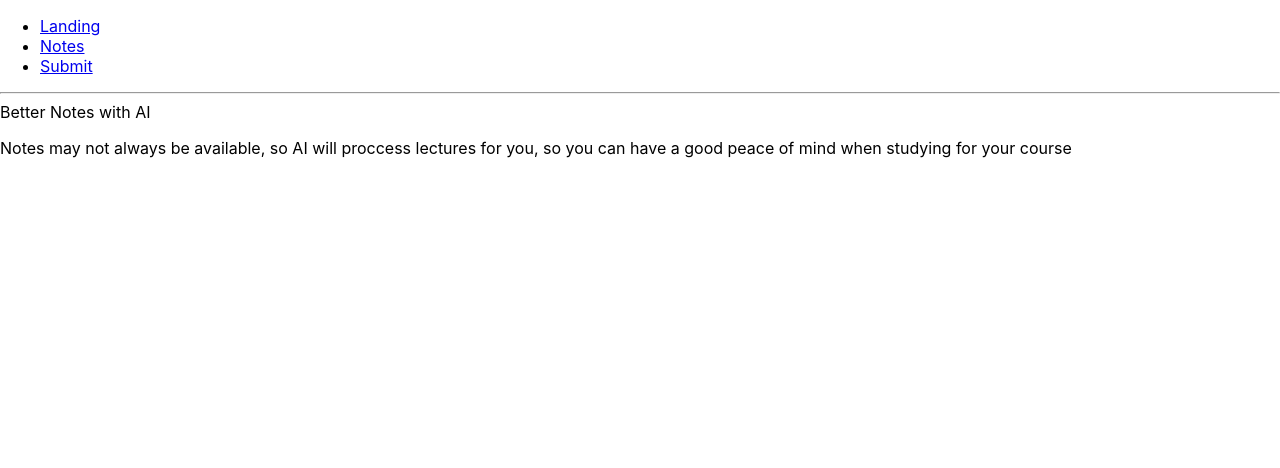
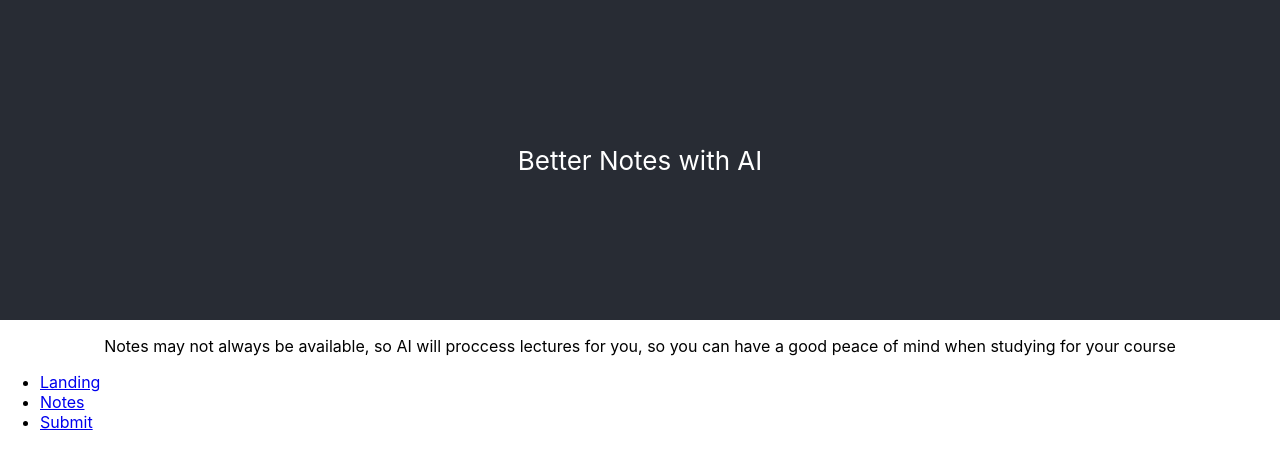
Before and after one commit to Axel-Rodriguez-Leon/henhacks2024, a React (Create React App) app: page / in a window 1280 px wide. Shown: the top 468 px of the page. Built offline with nearby package versions, Linux system fonts and the light colour scheme.

Commit message:
formatting

```diff
--- a/src/App.tsx
+++ b/src/App.tsx
@@ -5,13 +5,12 @@
   return (
     <>
       <div>
+      <Main />
         <ul>
           <li><Link to='/'>Landing</Link></li>
           <li><Link to='/Notes'>Notes</Link></li>
           <li><Link to='/Submit'>Submit</Link></li>
         </ul>
-        <hr />
-        <Main />
       </div>
     </>
   )
--- a/src/pages/Landing.tsx
+++ b/src/pages/Landing.tsx
@@ -1,7 +1,9 @@
+import "../App.css";
+
 const Landing = () => {
     return (
         <div className = "App">
-      <header className=".App-header">
+      <header className="App-header">
                 Better Notes with AI
             </header>
       <p>Notes may not always be available, so AI will proccess lectures
```
